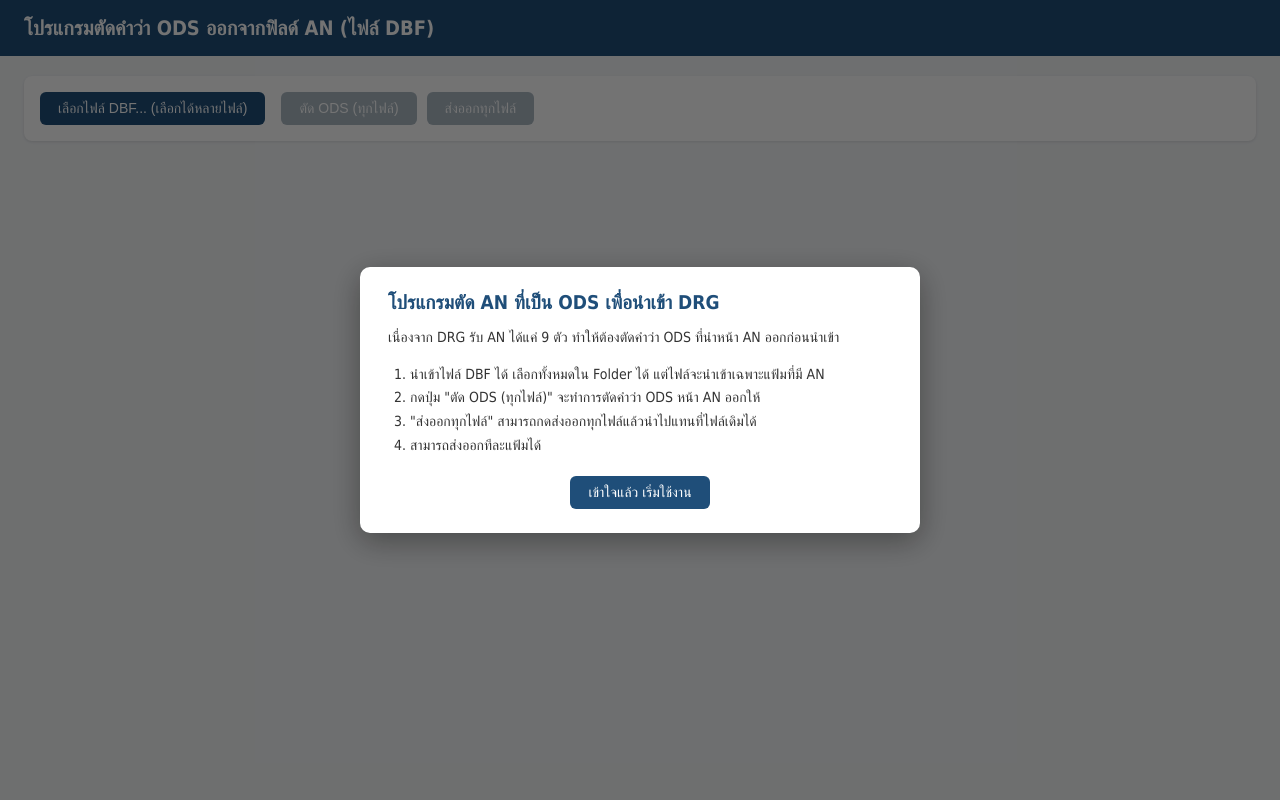
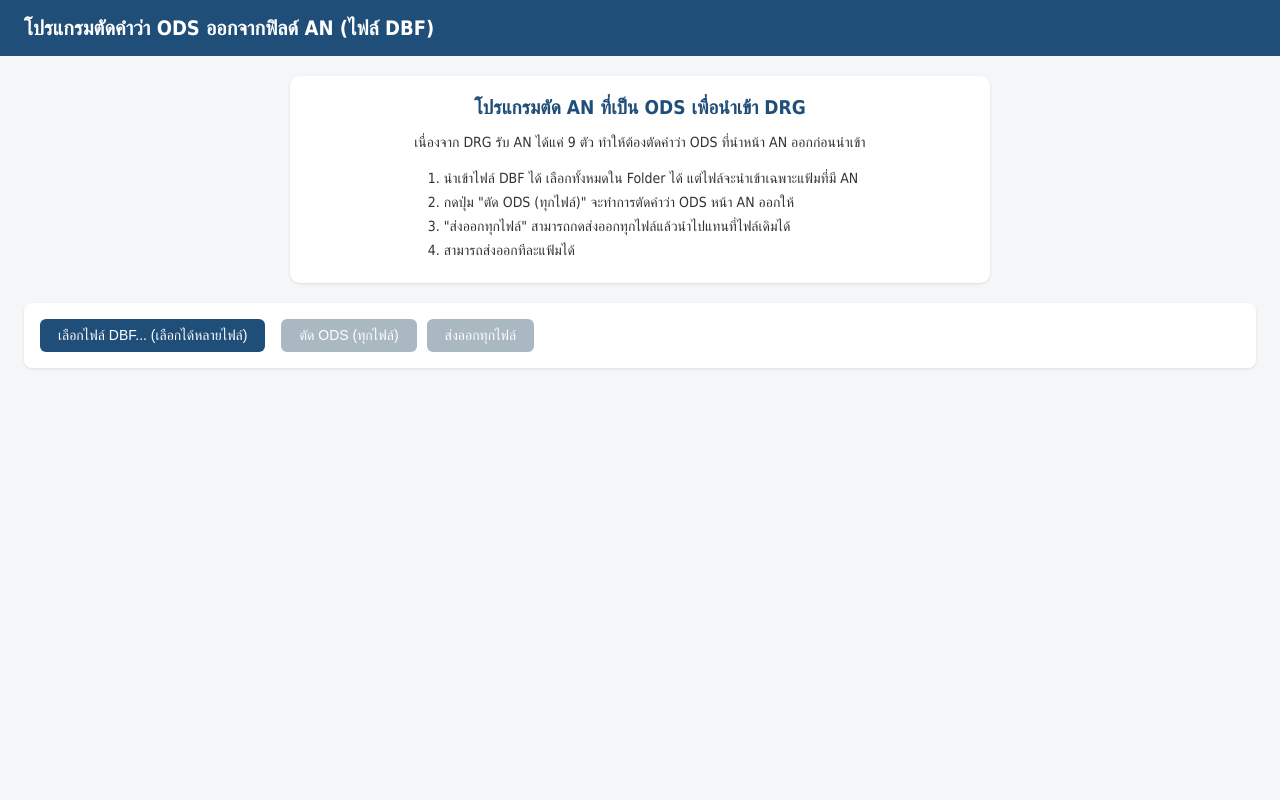
Before and after one commit to tannamnaja-ui/cutODS, a Flask app: page / in a window 1280 px wide. Run offline with Flask 3, Linux system fonts and the light colour scheme; data that the repository does not hold is empty.

Commit message:
Make usage intro a permanent on-page section, not a dismissible popup
Co-Authored-By: Claude Sonnet 4.6 <noreply@anthropic.com>

```diff
--- a/static/script.js
+++ b/static/script.js
@@ -4,17 +4,8 @@ const btnCut = document.getElementById("btnCut");
 const btnExportAll = document.getElementById("btnExportAll");
 const statusEl = document.getElementById("status");
 const filesContainer = document.getElementById("filesContainer");
-const introOverlay = document.getElementById("introOverlay");
-const btnCloseIntro = document.getElementById("btnCloseIntro");
 
 const supportsFileSystemAccess = "showOpenFilePicker" in window;
-
-btnCloseIntro.addEventListener("click", () => {
-  introOverlay.classList.add("hidden");
-});
-introOverlay.addEventListener("click", (e) => {
-  if (e.target === introOverlay) introOverlay.classList.add("hidden");
-});
 
 // แต่ละไฟล์ที่นำเข้า: { workId, fileName, fileHandle, fields, an_field_found, card, infoEl, tableHead, tableBody, exportBtn }
 let fileEntries = [];
--- a/static/style.css
+++ b/static/style.css
@@ -13,47 +13,34 @@ header {
 header h1 { margin: 0; font-size: 20px; }
 main { padding: 20px 24px; }
 
-.modal-overlay {
-  position: fixed;
-  inset: 0;
-  background: rgba(0, 0, 0, 0.55);
-  display: flex;
-  align-items: center;
-  justify-content: center;
-  z-index: 1000;
-  padding: 20px;
-}
-.modal-overlay.hidden { display: none; }
-
-.modal-box {
+.intro-box {
+  max-width: 700px;
+  margin: 20px auto 0;
   background: #fff;
   border-radius: 10px;
-  padding: 24px 28px;
-  max-width: 560px;
-  width: 100%;
-  box-shadow: 0 8px 30px rgba(0, 0, 0, 0.35);
+  padding: 20px 28px;
+  box-shadow: 0 1px 3px rgba(0, 0, 0, 0.1);
+  text-align: center;
 }
-.modal-box h2 {
+.intro-box h2 {
   margin: 0 0 12px;
   color: #1f4e79;
   font-size: 19px;
 }
-.modal-box p {
+.intro-box p {
   margin: 0 0 14px;
   font-size: 14px;
   color: #333;
   line-height: 1.6;
 }
-.modal-box ol {
-  margin: 0 0 18px;
+.intro-box ol {
+  margin: 0;
   padding-left: 22px;
   font-size: 14px;
   color: #333;
   line-height: 1.7;
-}
-.modal-box button {
-  display: block;
-  margin: 0 auto;
+  text-align: left;
+  display: inline-block;
 }
 
 .panel {
--- a/templates/index.html
+++ b/templates/index.html
@@ -10,8 +10,7 @@
     <h1>โปรแกรมตัดคำว่า ODS ออกจากฟิลด์ AN (ไฟล์ DBF)</h1>
   </header>
 
-  <div id="introOverlay" class="modal-overlay">
-    <div class="modal-box">
+  <section class="intro-box">
     <h2>โปรแกรมตัด AN ที่เป็น ODS เพื่อนำเข้า DRG</h2>
     <p>เนื่องจาก DRG รับ AN ได้แค่ 9 ตัว ทำให้ต้องตัดคำว่า ODS ที่นำหน้า AN ออกก่อนนำเข้า</p>
     <ol>
@@ -20,9 +19,7 @@
       <li>"ส่งออกทุกไฟล์" สามารถกดส่งออกทุกไฟล์แล้วนำไปแทนที่ไฟล์เดิมได้</li>
       <li>สามารถส่งออกทีละแฟ้มได้</li>
     </ol>
-      <button type="button" id="btnCloseIntro">เข้าใจแล้ว เริ่มใช้งาน</button>
-    </div>
-  </div>
+  </section>
 
   <main>
     <section class="panel">
```
Lines whose indentation alone changed are shown as unchanged.
